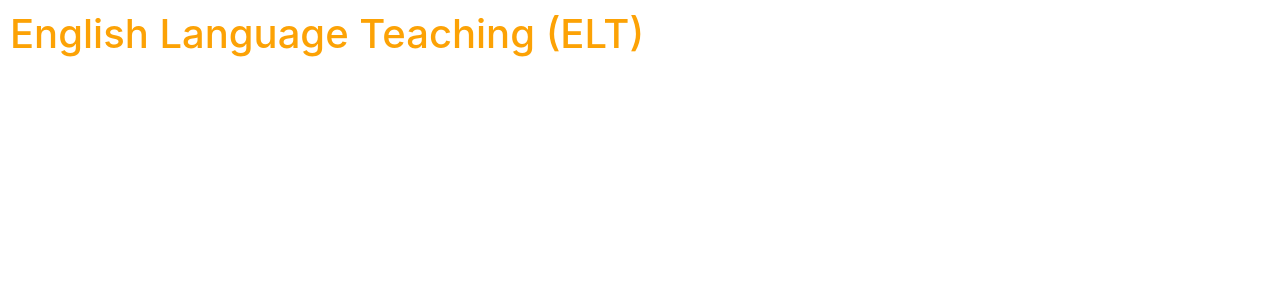
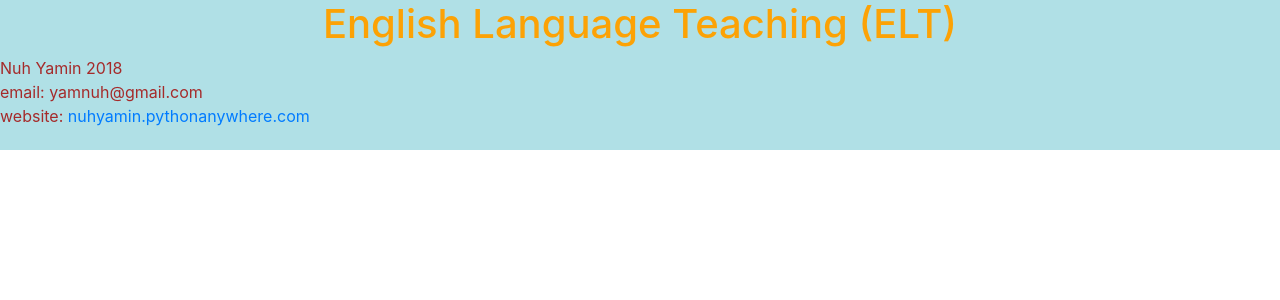
Before and after one commit to nuhyamin/my-first-blog, a Django app: page / in a window 1280 px wide. Shown: the top 300 px of the page. Run offline with Django 3.2, Linux system fonts and the light colour scheme; data that the repository does not hold is empty; some libraries are stand-ins or nearby versions.

Commit message:
some css change

```diff
--- a/blog/static/css/blog.css
+++ b/blog/static/css/blog.css
@@ -1,17 +1,15 @@
-body{
-	padding:10px;
+.blogtitle h1{
+	text-align: center;
+	color:#fca205;
 }
 
-h1 a {
-	color:#fca205;
-	text-align: center;
-}
-
-div.blogtitle{
-	background-color:#orange;
+.blogtitle{
+	background-color:powderblue;
+	height: 150px;
 }
 
 .postcontent{
+	margin: 10px;
 	font-family: book antiqua;
 	font-size:18pt;
 	text-align: justify;
--- a/blog/templates/blog/post_list.html
+++ b/blog/templates/blog/post_list.html
@@ -10,7 +10,8 @@
 </head>
 <body>
 	<div class='blogtitle'>
-		<h1><a href="/">English Language Teaching (ELT)</a></h1>
+		<h1>English Language Teaching (ELT)</h1>
+		<p>Nuh Yamin 2018 </br> email: yamnuh@gmail.com </br> website:  <a href="nuhyamin.pythonanywhere.com">nuhyamin.pythonanywhere.com</a></p>
 	</div>
 	{% for post in posts %}
 	<div class='postcontent'>
```
